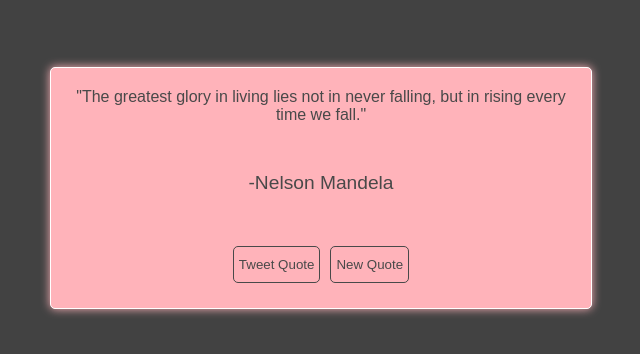
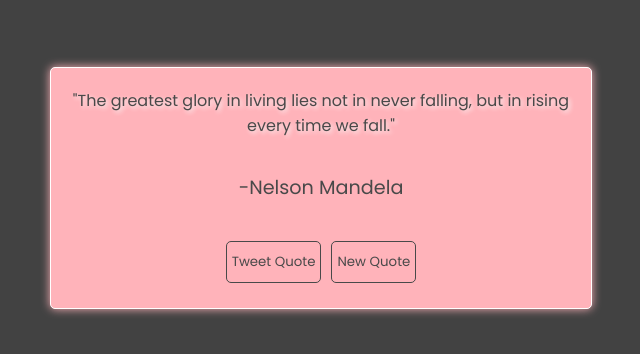
Before and after one commit to TyeStanley/colorful-quote-machine, a Next.js app: page / in a window 1280 px wide. Shown: the part 212-566 px from the top of the page, without its empty margins (319-959 px from the left). Built offline with nearby package versions, Linux system fonts and the light colour scheme.

Commit message:
added poppins font link & text shadow

```diff
--- a/src/pages/index.js
+++ b/src/pages/index.js
@@ -25,6 +25,7 @@
         <title>Colorful Quote Machine</title>
         <meta name="description" content="Generated by create next app" />
         <meta name="viewport" content="width=device-width, initial-scale=1" />
+        <link href='https://fonts.googleapis.com/css?family=Poppins' rel='stylesheet' />
         <link rel="icon" href="/favicon.ico" />
       </Head>
       <main className="background-cover">
--- a/src/styles/globals.css
+++ b/src/styles/globals.css
@@ -29,6 +29,7 @@
 
 #text {
   text-align: center;
+  text-shadow: 2px 2px 4px #f7f7f7;
 }
 
 #author {
```
